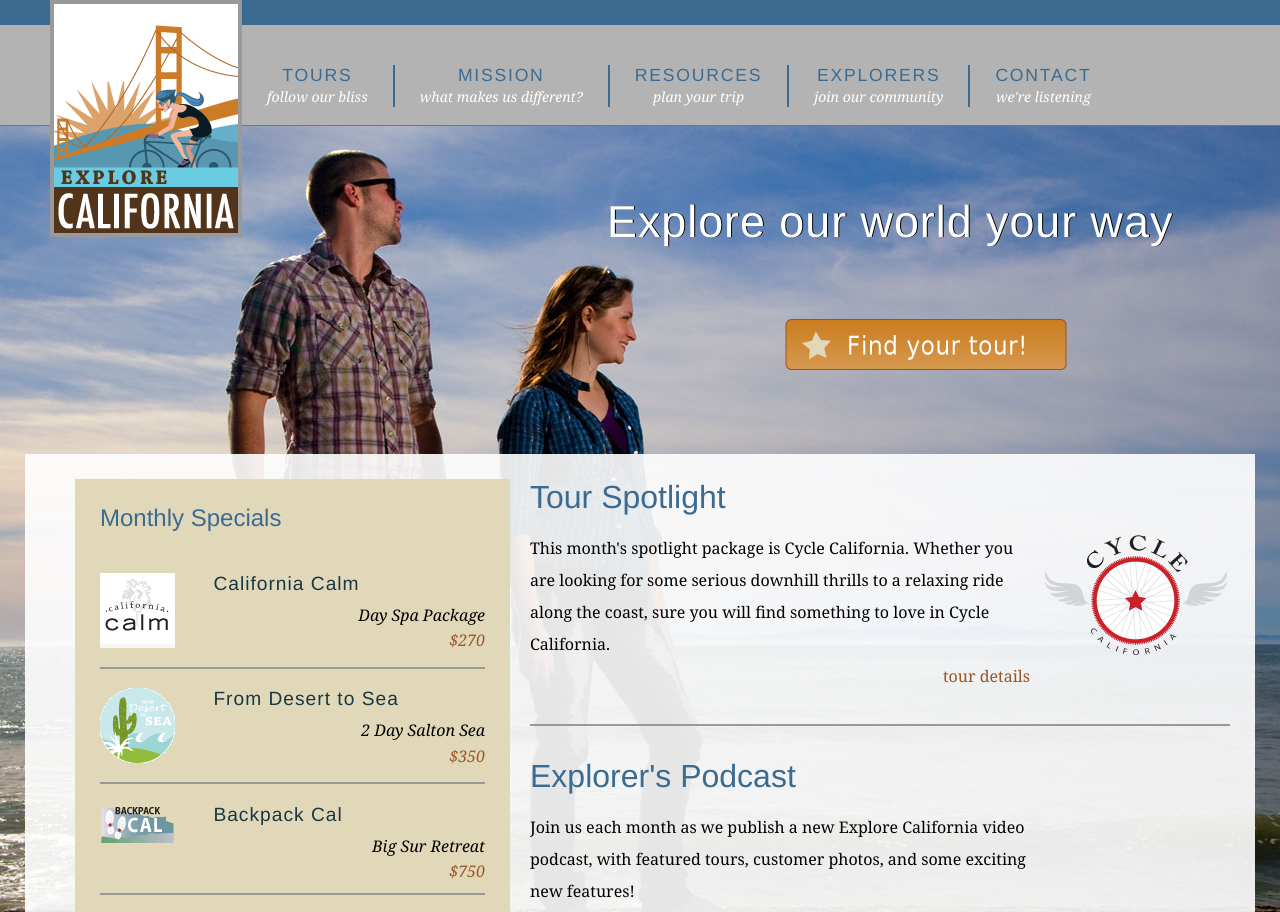
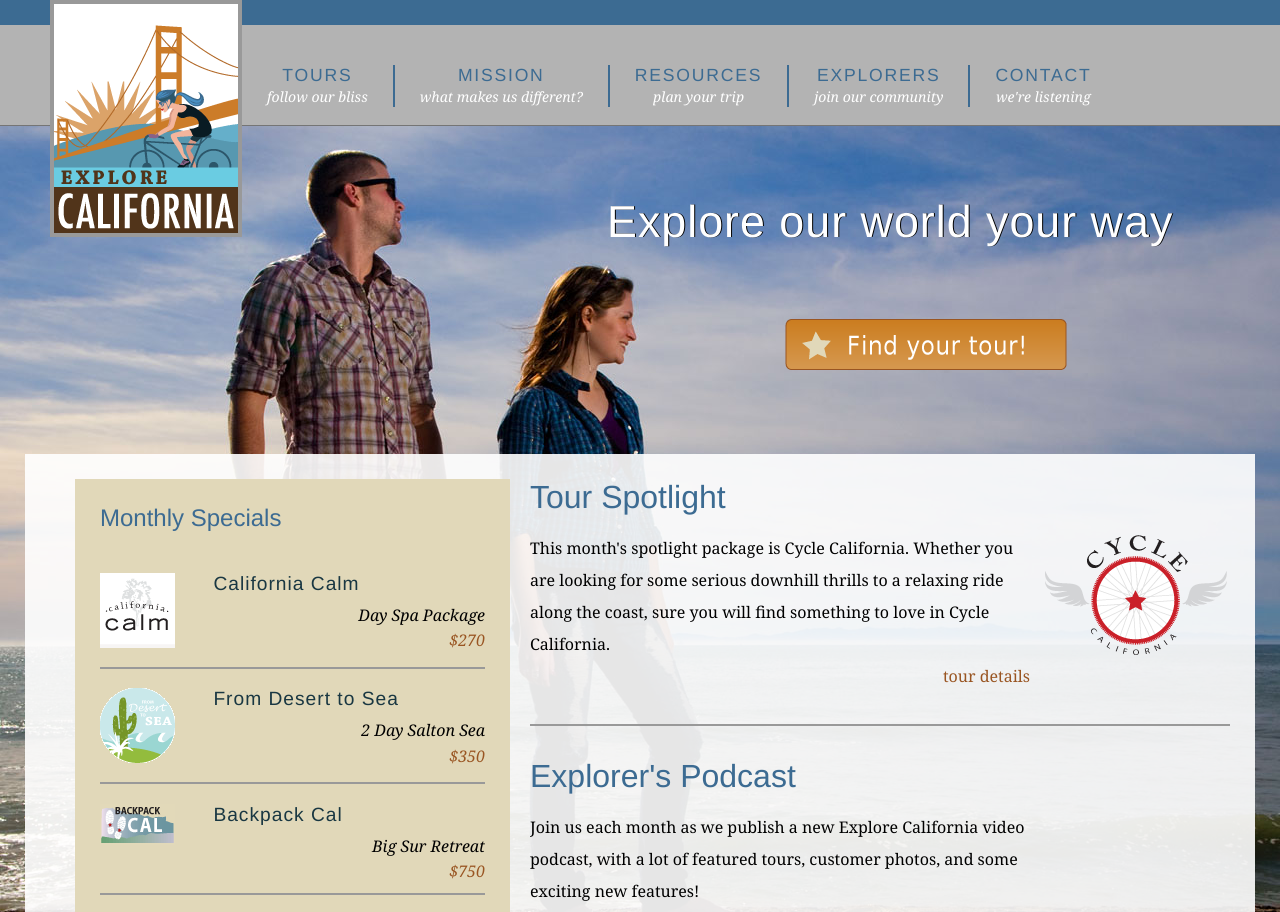
Before and after one commit to veraz01/veraz01, a plain HTML site: page index.html in a window 1280 px wide. Shown: the top 912 px of the page. Drawn offline with Linux system fonts and the light colour scheme.

Commit message:
added a lot to featured tours

```diff
--- a/index.html
+++ b/index.html
@@ -64,7 +64,7 @@
             <p class="spotlight">This month's spotlight package is Cycle California. Whether you are looking for some serious downhill thrills to a relaxing ride along the coast, sure you will find something to love in Cycle California.<br /> <span class="accent"><a href="tours_cycle.html" title="Cycle California">tour details</a></span></p>
 
             <h1>Explorer's Podcast</h1>
-            <p class="videoText">Join us each month as we publish a new Explore California video podcast, with featured tours, customer photos, and some exciting new features!<span class="accent"><a href="explorers/video.html" title="Video Podcast">Watch the full video</a></span></p>
+            <p class="videoText">Join us each month as we publish a new Explore California video podcast, with a lot of featured tours, customer photos, and some exciting new features!<span class="accent"><a href="explorers/video.html" title="Video Podcast">Watch the full video</a></span></p>
           </div>
         </div>
 
```
Also changed, not shown: 1 other file.
